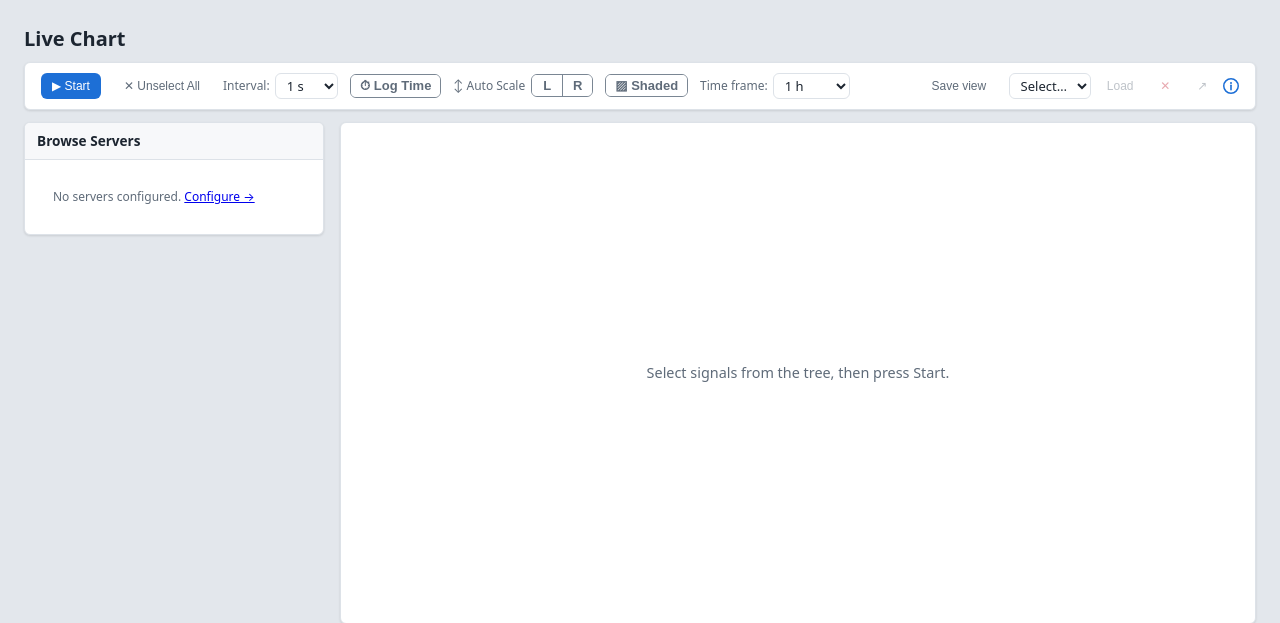
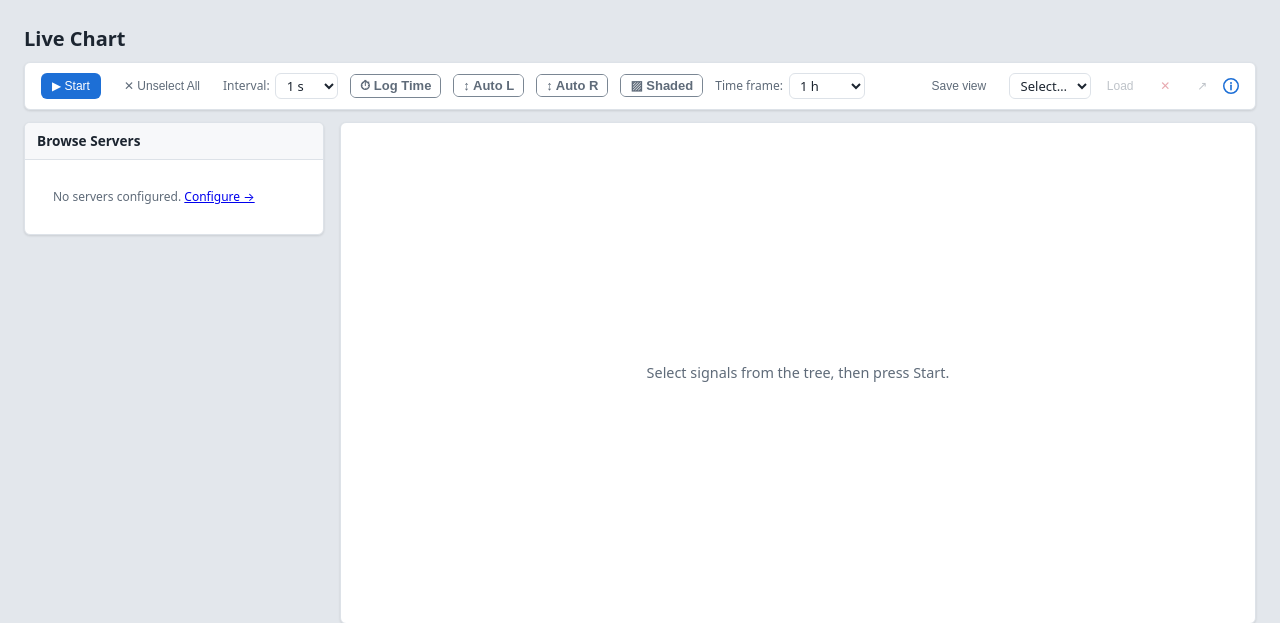
Before and after one commit to qwertz098/OPC2Influx, a FastAPI app: page /chart in a window 1280 px wide. Shown: the part 52-675 px from the top of the page. Run offline with FastAPI, Linux system fonts and the light colour scheme; data that the repository does not hold is empty.

Commit message:
Separate Auto L and Auto R buttons
Co-Authored-By: Claude Opus 5.5 <noreply@anthropic.com>
Claude-Session: https://claude.ai/code/session_01BTKnNUQYiNT4tijrQTkyrR

```diff
--- a/static/css/app.css
+++ b/static/css/app.css
@@ -433,8 +433,7 @@ tr[id^="edit-"]:empty { display: none; }
 .axis-pick label { display: inline-flex; align-items: center; gap: 2px; cursor: pointer; }
 .axis-pick input { margin: 0; }
 
-/* On/off button group with clear contrast: Auto Scale L / R */
-.scale-ctl { display: inline-flex; align-items: center; gap: 6px; }
+/* On/off buttons with clear contrast (Log Time, Auto L / R, Shaded) */
 .seg-toggle { border-color: var(--frame, var(--border)); }
 .seg-toggle .seg-btn { min-width: 30px; padding: 3px 9px; font-weight: 600; color: var(--muted); background: var(--surface); }
 .seg-toggle .seg-btn + .seg-btn { border-left-color: var(--frame, var(--border)); }
--- a/templates/chart.html
+++ b/templates/chart.html
@@ -26,15 +26,10 @@
       </label>
       <span class="seg seg-toggle"><button type="button" id="logTimeBtn" class="seg-btn" onclick="toggleLogTime()"
               title="Logarithmic time axis — compresses old data, spreads recent values">⏱ Log Time</button></span>
-      <span class="scale-ctl" title="Auto Scale: the Y axis follows the data range instead of starting at zero">
-        <span class="text-sm text-muted">↕ Auto Scale</span>
-        <span class="seg seg-toggle">
-          <button type="button" id="autoScaleBtn" class="seg-btn" onclick="toggleAutoScale('L')"
-                  title="Left Y axis: scale to the data range instead of starting at zero">L</button>
-          <button type="button" id="autoScaleBtnR" class="seg-btn" onclick="toggleAutoScale('R')"
-                  title="Right Y axis: scale to the data range instead of starting at zero">R</button>
-        </span>
-      </span>
+      <span class="seg seg-toggle"><button type="button" id="autoScaleBtn" class="seg-btn" onclick="toggleAutoScale('L')"
+              title="Left Y axis: scale to the data range instead of starting at zero">↕ Auto L</button></span>
+      <span class="seg seg-toggle"><button type="button" id="autoScaleBtnR" class="seg-btn" onclick="toggleAutoScale('R')"
+              title="Right Y axis: scale to the data range instead of starting at zero">↕ Auto R</button></span>
       <span class="seg seg-toggle"><button type="button" id="shadedBtn" class="seg-btn" onclick="toggleShaded()"
               title="Fill the area under each line">▨ Shaded</button></span>
       <label class="text-sm text-muted" style="display:flex;align-items:center;gap:.35rem"
```
Also changed, not shown: templates/history.html (+4 -9 lines).
